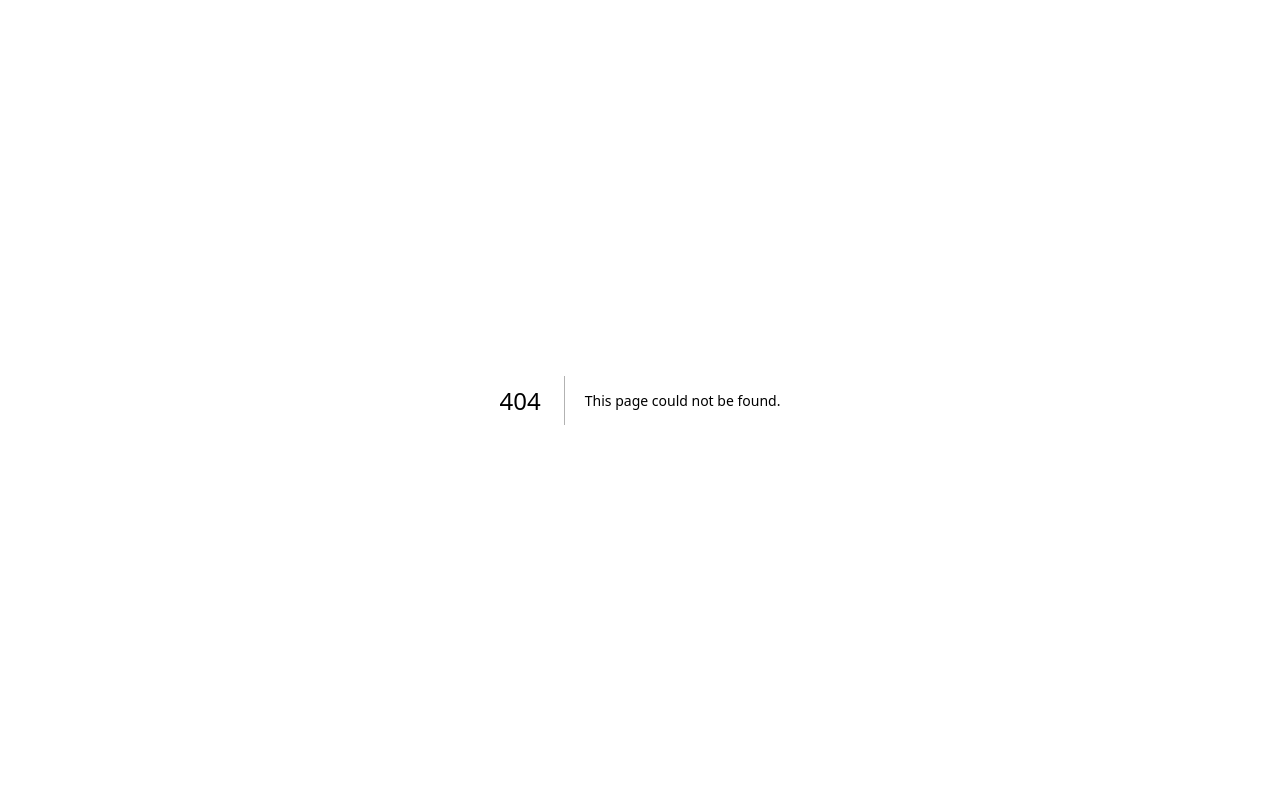
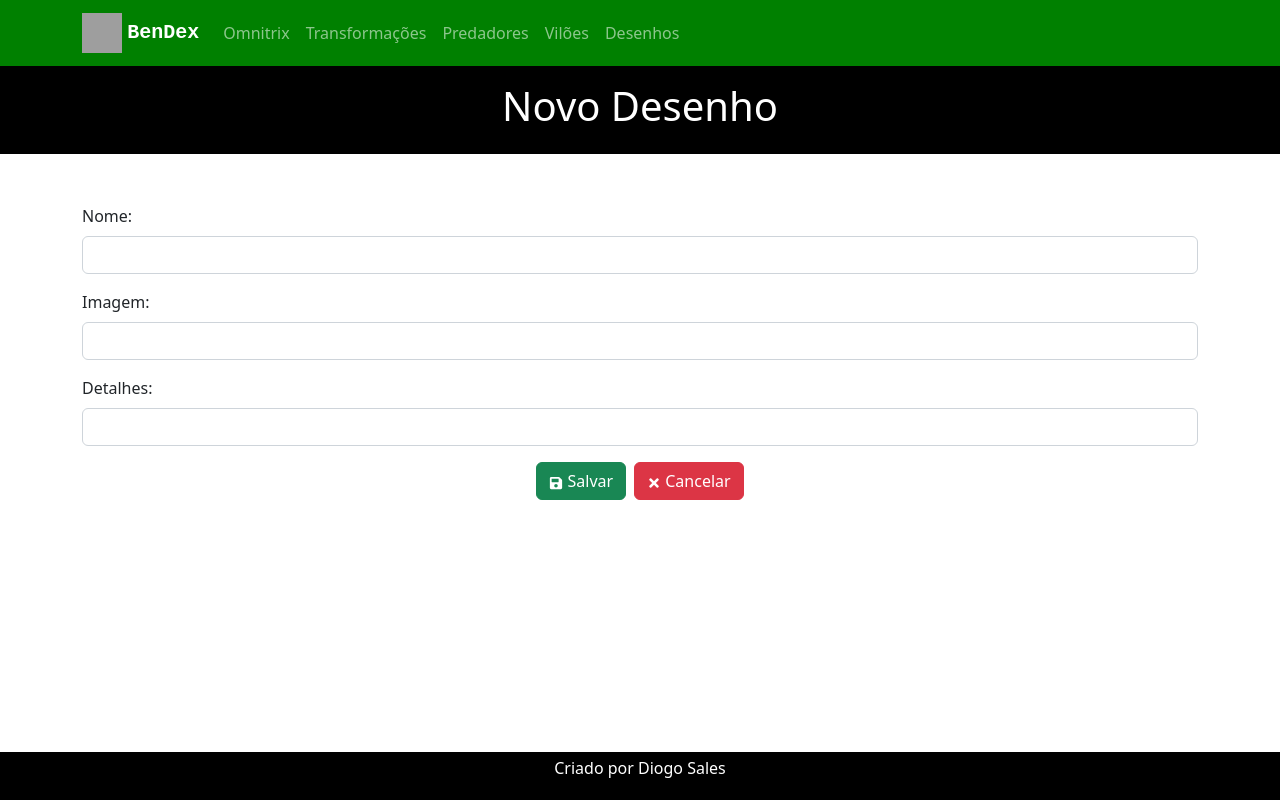
Before and after one commit to digsales/BenDex_React, a Next.js app: page /omnitrix/form in a window 1280 px wide. Before the commit this address had no page. Built offline with nearby package versions, Linux system fonts and the light colour scheme; no server answers; the database is empty; grey boxes are pictures that could not be loaded.

Commit message:
Adicionado cadastro de omnitrix

```diff
--- /dev/null
+++ b/pages/omnitrix/form.jsx
@@ -0,0 +1,88 @@
+import Pagina from "@/components/Pagina";
+import React, { useState, useEffect } from "react";
+import { Button, Col, Form } from "react-bootstrap";
+import { useForm } from "react-hook-form";
+import { useRouter } from "next/router";
+import Link from "next/link";
+import data from "@/services/data";
+import axios from "axios";
+import { FaSave, FaTimes } from "react-icons/fa";
+import omnitrixValidator from "@/validators/omnitrixValidator";
+
+const form = () => {
+  const { push } = useRouter();
+  const {
+    register,
+    handleSubmit,
+    formState: { errors },
+  } = useForm();
+
+  const [omnitrix, setOmnitrix] = useState([]);
+
+  useEffect(() => {
+    getAll();
+  }, []);
+
+  function getAll() {
+    axios.get("/api/omnitrix").then((res) => {
+      setOmnitrix(res.data);
+    });
+  }
+
+  function salvar(dados) {
+    axios.post("/api/omnitrix", dados);
+    push("/omnitrix");
+  }
+
+  return (
+    <Pagina titulo="Novo Desenho">
+      <Form>
+        <Form.Group className="mb-3" controlId="nome">
+          <Form.Label>Nome: </Form.Label>
+          <Form.Control
+            type="text"
+            {...register("nome", omnitrixValidator.nome)}
+          />
+          {errors.nome && (
+            <Form.Text className="text-danger">{errors.nome.message}</Form.Text>
+          )}
+        </Form.Group>
+
+        <Form.Group className="mb-3" controlId="imagem">
+          <Form.Label>Imagem: </Form.Label>
+          <Form.Control
+            type="text"
+            {...register("imagem", { required: true })}
+          />
+          {errors.imagem && (
+            <Form.Text className="text-danger">Campo obrigatório.</Form.Text>
+          )}
+        </Form.Group>
+
+        <Form.Group className="mb-3" controlId="detalhes">
+          <Form.Label>Detalhes: </Form.Label>
+          <Form.Control
+            type="text"
+            {...register("detalhes", omnitrixValidator.detalhes)}
+          />
+          {errors.detalhes && (
+            <Form.Text className="text-danger">
+              {errors.detalhes.message}
+            </Form.Text>
+          )}
+        </Form.Group>
+
+        <div className="text-center">
+          <Button variant="success" onClick={handleSubmit(salvar)}>
+            <FaSave color="white" size={14} /> Salvar
+          </Button>
+          <Link className="ms-2 btn btn-danger" href="/omnitrix">
+            <FaTimes color="white" size={14} /> Cancelar
+          </Link>
+        </div>
+      </Form>
+    </Pagina>
+  );
+};
+
+export default form;
--- a/pages/omnitrix/index.jsx
+++ b/pages/omnitrix/index.jsx
@@ -6,10 +6,12 @@ import data from "@/services/data";
 import { Row, Col, Card, Button } from "react-bootstrap";
 import MeuCard from "@/components/MeuCard";
 import { FaPencilAlt, FaTrashAlt } from "react-icons/fa";
+import { useRouter } from "next/router";
 
 const index = () => {
   // const omnitrix = data.omnitrix;
   const [omnitrix, setOmnitrix] = useState([]);
+  const { push } = useRouter();
 
   useEffect(() => {
     getAll();
--- /dev/null
+++ b/validators/omnitrixValidator.js
@@ -0,0 +1,21 @@
+const predadoresValidator = {
+  nome: {
+    required: "Campo obrigatório",
+    minLength: {
+      value: 3,
+      message: "A quantidade de caracteres mínima é 3",
+    },
+    maxLength: {
+      value: 50,
+      message: "A quantidade de caracteres máxima é 50",
+    },
+  },
+  detalhes: {
+    required: "Campo obrigatório",
+    minLength: {
+      value: 10,
+      message: "A quantidade de caracteres mínima é 3",
+    },
+  },
+};
+export default predadoresValidator;
```
